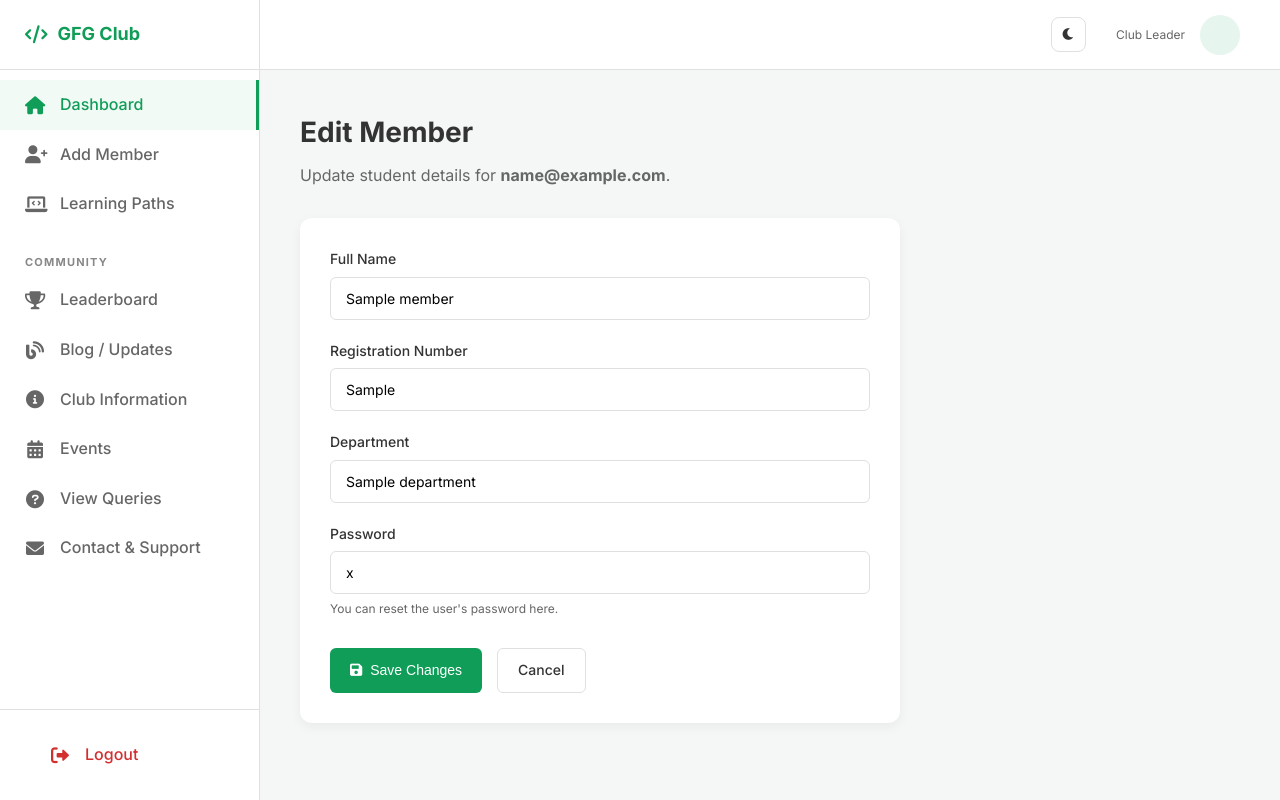
After one commit to YeshwanthKM/gfg-pixels, a Flask app: template templates/edit_member.html in a window 1280 px wide. The commit adds this page. Run offline with Flask 3, Linux system fonts and the light colour scheme; the template is opened without the code that fills it: most values are stand-ins (such as "Sample title", 1, 10 or a date in 2020).

Commit message:
Implement member management, fix member event visibility, and add site-wide dark mode

```diff
--- a/app.py
+++ b/app.py
@@ -232,6 +232,50 @@ def add_member():
 
     return render_template('add_member.html', user=current_user)
 
+@app.route('/edit_member/<email>', methods=['GET', 'POST'])
+def edit_member(email):
+    if 'user' not in session:
+        return redirect(url_for('login'))
+
+    current_user = USERS.get(session['user'])
+    if not current_user or current_user['role'] != 'leader':
+        flash('Unauthorized access', 'error')
+        return redirect(url_for('login'))
+
+    member = USERS.get(email)
+    if not member:
+        flash('Member not found', 'error')
+        return redirect(url_for('leader_dashboard'))
+
+    if request.method == 'POST':
+        member['name'] = request.form.get('name')
+        member['reg_no'] = request.form.get('reg_no')
+        member['department'] = request.form.get('department')
+        member['password'] = request.form.get('password')
+
+        flash('Member details updated successfully!', 'success')
+        return redirect(url_for('leader_dashboard'))
+
+    return render_template('edit_member.html', user=current_user, member=member, member_email=email)
+
+@app.route('/delete_member/<email>')
+def delete_member(email):
+    if 'user' not in session:
+        return redirect(url_for('login'))
+
+    current_user = USERS.get(session['user'])
+    if not current_user or current_user['role'] != 'leader':
+        flash('Unauthorized access', 'error')
+        return redirect(url_for('login'))
+
+    if email in USERS:
+        del USERS[email]
+        flash('Member removed successfully!', 'success')
+    else:
+        flash('Member not found', 'error')
+
+    return redirect(url_for('leader_dashboard'))
+
 @app.route('/create_event', methods=['GET', 'POST'])
 def create_event():
     if 'user' not in session:
@@ -298,8 +342,7 @@ def view_event(event_id):
         return redirect(url_for('login'))
 
     current_user = USERS.get(session['user'])
-    if not current_user or current_user['role'] != 'leader':
-        flash('Unauthorized access', 'error')
+    if not current_user:
         return redirect(url_for('login'))
 
     if event_id not in EVENTS:
--- a/static/style.css
+++ b/static/style.css
@@ -14,6 +14,16 @@
     --border-radius: 12px;
     --box-shadow: 0 4px 12px rgba(0, 0, 0, 0.05);
     --transition: all 0.3s ease;
+}
+
+[data-theme='dark'] {
+    --bg-color: #0b0f19;
+    --surface-color: #161b22;
+    --text-primary: #e6edf3;
+    --text-secondary: #8b949e;
+    --border-color: #30363d;
+    --box-shadow: 0 4px 12px rgba(0, 0, 0, 0.3);
+    --secondary-color: #21262d;
 }
 
 * {
@@ -982,3 +992,84 @@ a:hover {
     left: 0;
     color: var(--primary-color);
 }
+
+/* Dark Mode Overrides */
+[data-theme='dark'] .sidebar {
+    background-color: var(--surface-color);
+    border-right: 1px solid var(--border-color);
+}
+
+[data-theme='dark'] .top-header {
+    background-color: var(--surface-color);
+    border-bottom: 1px solid var(--border-color);
+}
+
+[data-theme='dark'] .content-section {
+    background-color: var(--surface-color);
+    border: 1px solid var(--border-color);
+}
+
+[data-theme='dark'] .stat-card {
+    background-color: var(--surface-color);
+    border: 1px solid var(--border-color);
+}
+
+[data-theme='dark'] .data-table th {
+    background-color: #21262d;
+    color: var(--text-primary);
+}
+
+[data-theme='dark'] .data-table tr:hover {
+    background-color: #1c2128;
+}
+
+[data-theme='dark'] input,
+[data-theme='dark'] textarea,
+[data-theme='dark'] select {
+    background-color: #0d1117;
+    color: var(--text-primary);
+    border-color: var(--border-color);
+}
+
+[data-theme='dark'] .stat-icon.primary {
+    background-color: rgba(15, 157, 88, 0.15);
+}
+
+[data-theme='dark'] .stat-icon.secondary {
+    background-color: rgba(43, 50, 60, 0.4);
+}
+
+.theme-toggle {
+    background: none;
+    border: 1px solid var(--border-color);
+    color: var(--text-primary);
+    width: 35px;
+    height: 35px;
+    border-radius: 8px;
+    display: flex;
+    align-items: center;
+    justify-content: center;
+    cursor: pointer;
+    transition: var(--transition);
+    margin-right: 15px;
+}
+
+.theme-toggle:hover {
+    background-color: rgba(15, 157, 88, 0.1);
+    color: var(--primary-color);
+    border-color: var(--primary-color);
+}
+
+[data-theme='dark'] .theme-toggle i:before {
+    content: "\f185";
+    /* sun icon */
+}
+
+[data-theme='dark'] .login-body {
+    background: linear-gradient(135deg, #0b0f19 0%, #0d1117 100%);
+}
+
+[data-theme='dark'] .login-card {
+    background: var(--surface-color);
+    box-shadow: 0 10px 30px rgba(0, 0, 0, 0.4);
+}
--- a/templates/base.html
+++ b/templates/base.html
@@ -117,6 +117,9 @@
             <div class="search-bar"></div>
         </div>
         <div class="user-profile">
+            <button id="theme-toggle" class="theme-toggle" onclick="toggleTheme()">
+                <i class="fas fa-moon"></i>
+            </button>
             <div class="user-info" style="text-align: right;">
                 <h4>{{ user.name }}</h4>
                 <p>{{ role_text }}</p>
@@ -130,6 +133,11 @@
 </head>
 
 <body class="{% block body_class %}dashboard-body{% endblock %}">
+    <script>
+        // Initial theme setup to prevent flicker
+        const savedTheme = localStorage.getItem('theme') || 'light';
+        document.documentElement.setAttribute('data-theme', savedTheme);
+    </script>
 
     {% with messages = get_flashed_messages(with_categories=true) %}
     {% if messages %}
@@ -152,6 +160,15 @@
     {% endblock %}
 
     <script>
+        function toggleTheme() {
+            const html = document.documentElement;
+            const currentTheme = html.getAttribute('data-theme');
+            const newTheme = currentTheme === 'dark' ? 'light' : 'dark';
+
+            html.setAttribute('data-theme', newTheme);
+            localStorage.setItem('theme', newTheme);
+        }
+
         function toggleSidebar() {
             const sidebar = document.querySelector('.sidebar');
             const overlay = document.getElementById('mobile-overlay');
--- /dev/null
+++ b/templates/edit_member.html
@@ -0,0 +1,56 @@
+{% extends "base.html" %}
+
+{% block content %}
+<div class="dashboard-layout">
+    <!-- Sidebar -->
+    {{ sidebar('leader', 'dashboard') }}
+
+    <!-- Main Content -->
+    <main class="main-content">
+        <!-- Top Header -->
+        {{ header(user, 'Club Leader') }}
+
+        <!-- Content Area -->
+        <div class="content-wrapper">
+            <div class="page-title">
+                <h1>Edit Member</h1>
+                <p>Update student details for <strong>{{ member_email }}</strong>.</p>
+            </div>
+
+            <!-- Form Section -->
+            <div class="content-section" style="max-width: 600px;">
+                <form action="{{ url_for('edit_member', email=member_email) }}" method="POST">
+                    <div class="form-group">
+                        <label for="name">Full Name</label>
+                        <input type="text" id="name" name="name" value="{{ member.name }}" required>
+                    </div>
+
+                    <div class="form-group">
+                        <label for="reg_no">Registration Number</label>
+                        <input type="text" id="reg_no" name="reg_no" value="{{ member.reg_no }}" required>
+                    </div>
+
+                    <div class="form-group">
+                        <label for="department">Department</label>
+                        <input type="text" id="department" name="department" value="{{ member.department }}" required>
+                    </div>
+
+                    <div class="form-group">
+                        <label for="password">Password</label>
+                        <input type="text" id="password" name="password" value="{{ member.password }}" required>
+                        <small style="color: var(--text-secondary); font-size: 12px; margin-top: 5px; display: block;">
+                            You can reset the user's password here.
+                        </small>
+                    </div>
+
+                    <div style="margin-top: 30px; display: flex; gap: 15px;">
+                        <button type="submit" class="btn"><i class="fas fa-save" style="margin-right: 8px;"></i>Save
+                            Changes</button>
+                        <a href="{{ url_for('leader_dashboard') }}" class="btn btn-secondary">Cancel</a>
+                    </div>
+                </form>
+            </div>
+        </div>
+    </main>
+</div>
+{% endblock %}
--- a/templates/login.html
+++ b/templates/login.html
@@ -5,6 +5,12 @@
 {% block body_class %}login-body{% endblock %}
 
 {% block content %}
+<div class="theme-toggle-wrapper" style="position: absolute; top: 20px; right: 20px;">
+    <button id="theme-toggle" class="theme-toggle" onclick="toggleTheme()">
+        <i class="fas fa-moon"></i>
+    </button>
+</div>
+
 <div class="login-card">
     <div class="login-header">
         <i class="fas fa-code logo-icon"></i>
```
Also changed, not shown: templates/events.html (+6 -8 lines), templates/leader_dashboard.html (+12 -0 lines).
